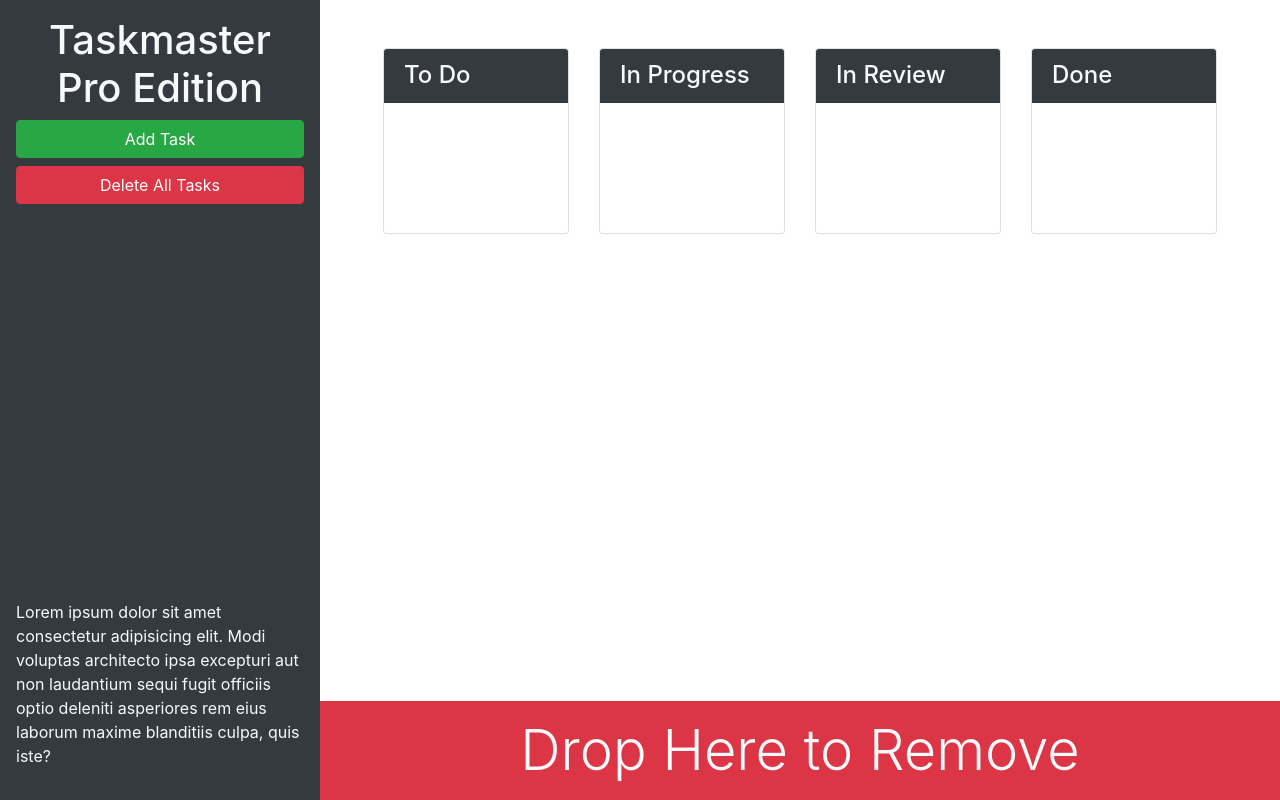
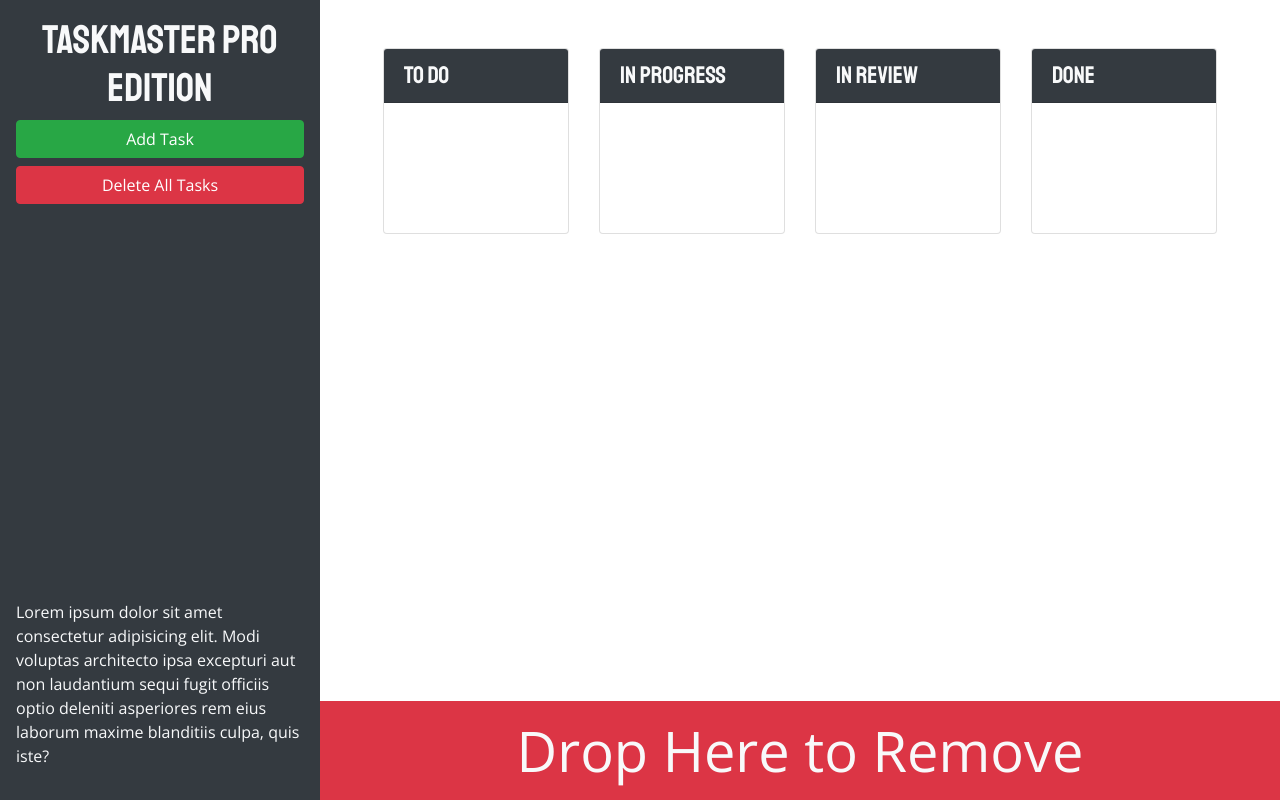
Before and after one commit to LoganMerchant/taskmaster-pro, a plain HTML site: page index.html in a window 1280 px wide. Drawn offline with nearby package versions, Linux system fonts and the light colour scheme.

Commit message:
add google fonts for body and title elements

```diff
--- a/assets/css/style.css
+++ b/assets/css/style.css
@@ -1,3 +1,12 @@
 ul.list-group {
   min-height: 130px;
 }
+
+body {
+  font-family: 'Open Sans', sans-serif;
+}
+
+h1, h2, h3,
+h4, h5, h6 {
+  font-family: "Staatliches", sans-serif;
+}
--- a/index.html
+++ b/index.html
@@ -7,6 +7,7 @@
   <meta http-equiv="X-UA-Compatible" content="ie=edge">
   <link rel="stylesheet" href="https://cdnjs.cloudflare.com/ajax/libs/twitter-bootstrap/4.3.1/css/bootstrap.min.css">
   <link rel="stylesheet" href="https://cdnjs.cloudflare.com/ajax/libs/jqueryui/1.12.1/themes/base/jquery-ui.min.css">
+  <link href="https://fonts.googleapis.com/css2?family=Open+Sans:wght@400;700&family=Staatliches&display=swap" rel="stylesheet">
   <link rel="stylesheet" href="./assets/css/style.css" />
   <title>Taskmaster Pro</title>
 </head>
```
